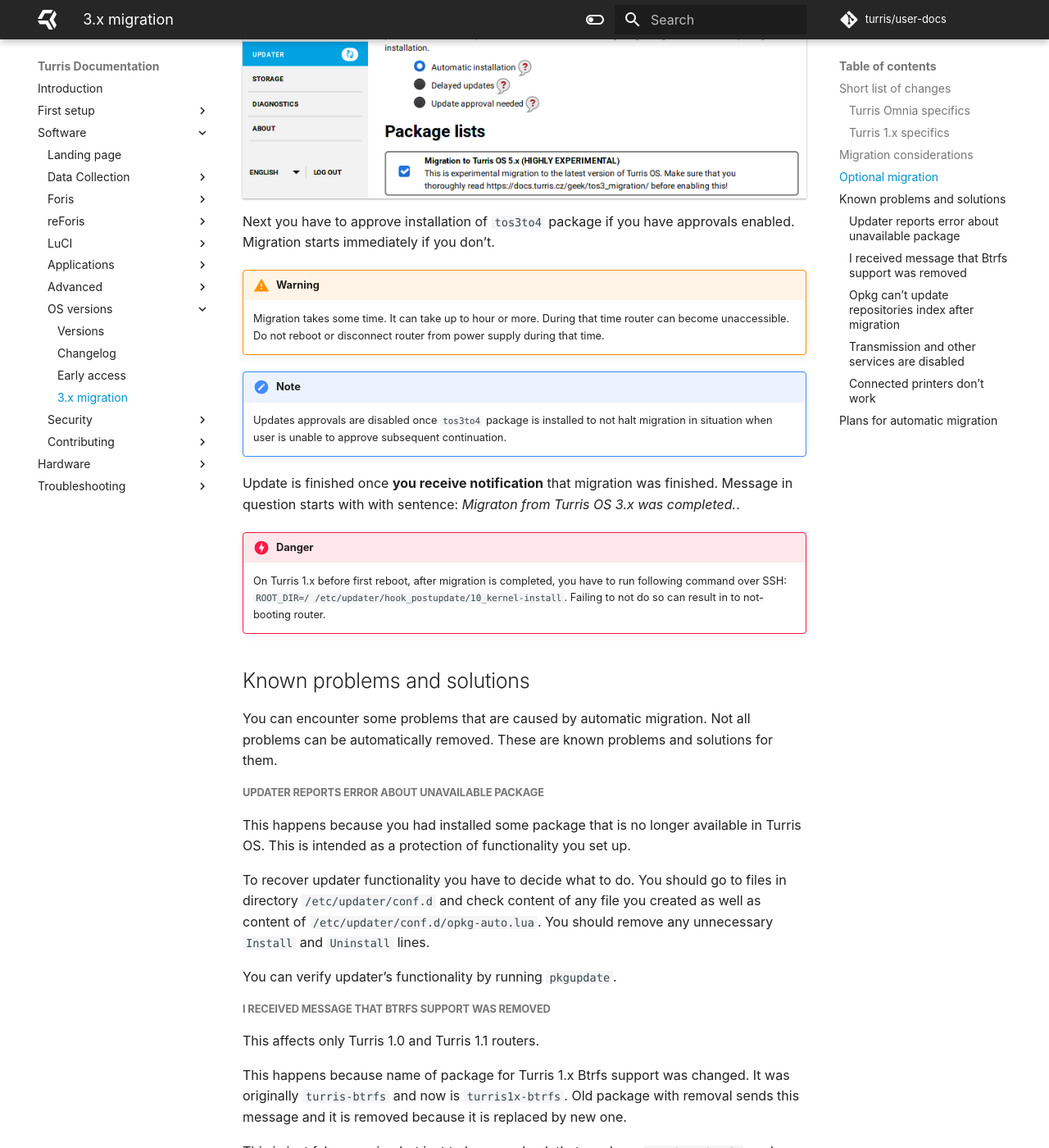
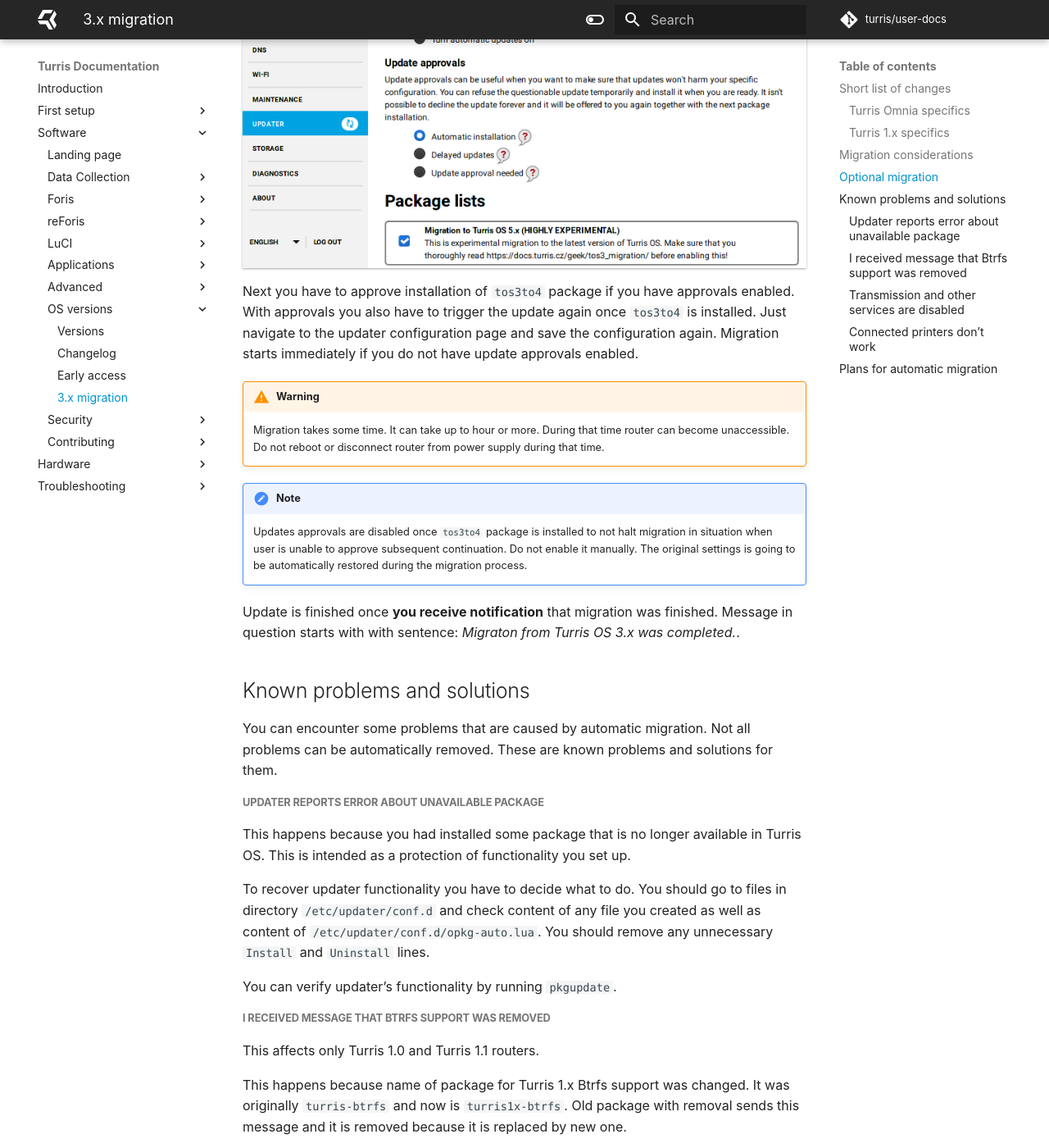
Before and after one commit to turris-cz/user-docs, an MkDocs documentation site: the page built from docs/geek/tos3-migration.md, in a window 1280 px wide and 1400 px high, scrolled down 3172 px. Shown: the whole window at 82% size. Built offline with MkDocs 1.6.1 and Material for MkDocs 9.7.7, drawn with Linux system fonts in a browser that asks for light colours; some of the changed text lies outside the part shown.

Commit message:
geek/tos3-migration: update with changes introduced in TOS 5.2.1
We fixed postupdate hooks in TOS 5.2.0 and thus we no longer have to
warn about Turris 1.x kernel not being updated as well as alternatives
being ignored.

At the same time to fix issue with inaccessible router over the LAN
Ethernet ports now reboot happens right at the end of migration. This is
unconditional. This removes all notifications collected up to that time
so we have to strongly suggest users that they should have notification
sending configured to get all notifications generated during the update.

```diff
--- a/docs/geek/tos3-migration.md
+++ b/docs/geek/tos3-migration.md
@@ -70,6 +70,9 @@
 * **Create backup** of your settings before you start not only to potentially
   recover it but also to provide it to support so Turris team can troubleshoot
   possible problems.
+* Configure sending notifications via e-mail as the router is going to be rebooted
+  after migration is finished (to restore switch configuration) and reboot wipes
+  all notifications from the router.
 
 !!! warning
     Do not attempt to upload backups created on Turris OS 3.x and before to Turris
@@ -109,7 +112,9 @@
 ![Migration to Turris OS 5.x trigger](tos3-migration-trigger.png)
 
 Next you have to approve installation of `tos3to4` package if you have approvals
-enabled. Migration starts immediately if you don't.
+enabled. With approvals you also have to trigger the update again once `tos3to4` is
+installed. Just navigate to the updater configuration page and save the configuration
+again. Migration starts immediately if you do not have update approvals enabled.
 
 !!! warning
     Migration takes some time. It can take up to hour or more. During that time
@@ -119,16 +124,12 @@
 !!! note
     Updates approvals are disabled once `tos3to4` package is installed to not halt
     migration in situation when user is unable to approve subsequent continuation.
+    Do not enable it manually. The original settings is going to be automatically
+    restored during the migration process.
 
 Update is finished once **you receive notification** that migration was finished.
 Message in question starts with with sentence: _Migraton from Turris OS 3.x was
 completed._.
-
-!!! danger
-    On Turris 1.x before first reboot, after migration is completed, you have to
-    run following command over SSH: `ROOT_DIR=/
-    /etc/updater/hook_postupdate/10_kernel-install`.  Failing to not do so can
-    result in to not-booting router.
 
 ## Known problems and solutions
 You can encounter some problems that are caused by automatic migration.  Not all
@@ -157,13 +158,6 @@
 `turris1x-btrfs` package installed in our system before reboot if you are running
 from Btrfs microSD card.
 
-##### Opkg can't update repositories index after migration
-OpenWrt introduced a new concept for packages called "Alternatives".  The reason
-for Opkg failure is that an appropriate alternative is not selected after
-migration. This can affect also other tools but `wget` is the most profound one.
-
-Solution is to run `update_alternatives.sh` command after migration completes.
-
 ##### Transmission and other services are disabled
 Some services, such as transmission, can be disabled during migration and not
 re-enabled. There are multiple reasons why this happens, in short it can be due to
```
